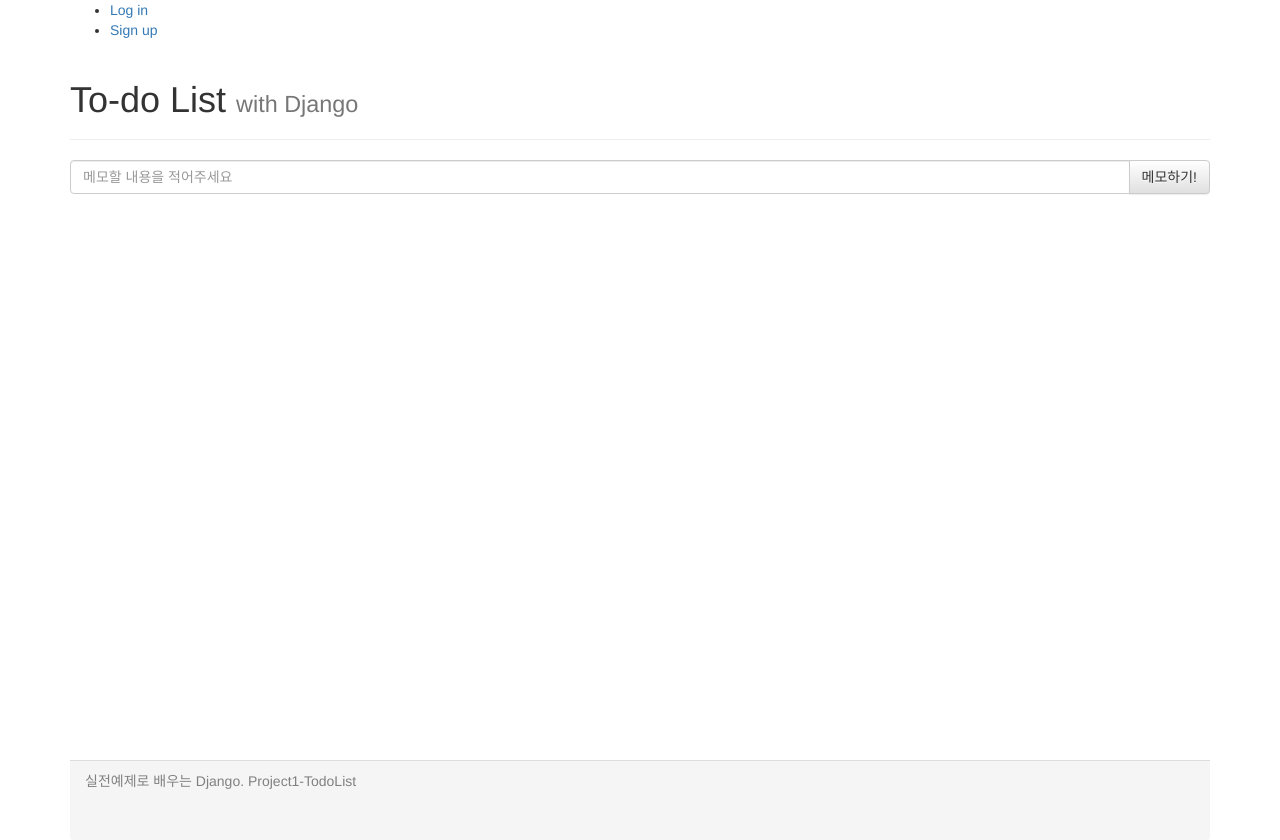
After one commit to Donghyeonkim981214/ToDoList_Django, a Django app: template templates/my_to_do_app/index.html in a window 1280 px wide. The commit adds this page. Run offline with Django 3.2, Linux system fonts and the light colour scheme; the template is opened without the code that fills it, so the values that code supplies are empty; some libraries are stand-ins or nearby versions.

Commit message:
templates modify

```diff
--- /dev/null
+++ b/templates/base.html
@@ -0,0 +1,50 @@
+<html lang="ko">
+<head>
+    <meta charset="UTF-8">
+
+    <!-- Boot strap -->
+    <!-- 합쳐지고 최소화된 최신 CSS -->
+    <link rel="stylesheet" href="https://maxcdn.bootstrapcdn.com/bootstrap/3.3.2/css/bootstrap.min.css">
+    <!-- 부가적인 테마 -->
+    <link rel="stylesheet" href="https://maxcdn.bootstrapcdn.com/bootstrap/3.3.2/css/bootstrap-theme.min.css">
+    <!-- 합쳐지고 최소화된 최신 자바스크립트 -->
+    <script src="https://maxcdn.bootstrapcdn.com/bootstrap/3.3.2/js/bootstrap.min.js"></script>
+
+    <style>
+        .content{
+            height: 75%;
+        }
+        .messageDiv{
+            margin-top: 20px;
+            margin-bottom: 50px;
+        }
+        .toDoDiv{
+
+        }
+        .custom-btn{
+            font-size: 10px;
+        }
+        .panel-footer{
+            height:10%;
+            color:gray;
+        }
+    </style>
+
+    <title>To-Do</title>
+</head>
+<body>
+    <div class="container">
+        <div class="header">
+            {% include "partials/nav.html" %}
+            <div class="page-header">
+                <h1>To-do List <small>with Django</small></h1>
+            </div>
+        </div>
+        {% block content %}
+        {% endblock %}
+        <div class="panel-footer">
+            실전예제로 배우는 Django. Project1-TodoList
+        </div>
+    </div>
+</body>
+</html>
--- a/my_to_do_app/templates/my_to_do_app/index.html
+++ b/templates/my_to_do_app/index.html
@@ -1,44 +1,6 @@
-<html lang="ko">
-<head>
-    <meta charset="UTF-8">
+{% extends "base.html" %}
 
-    <!-- Boot strap -->
-    <!-- 합쳐지고 최소화된 최신 CSS -->
-    <link rel="stylesheet" href="https://maxcdn.bootstrapcdn.com/bootstrap/3.3.2/css/bootstrap.min.css">
-    <!-- 부가적인 테마 -->
-    <link rel="stylesheet" href="https://maxcdn.bootstrapcdn.com/bootstrap/3.3.2/css/bootstrap-theme.min.css">
-    <!-- 합쳐지고 최소화된 최신 자바스크립트 -->
-    <script src="https://maxcdn.bootstrapcdn.com/bootstrap/3.3.2/js/bootstrap.min.js"></script>
-
-    <style>
-        .content{
-            height: 75%;
-        }
-        .messageDiv{
-            margin-top: 20px;
-            margin-bottom: 50px;
-        }
-        .toDoDiv{
-
-        }
-        .custom-btn{
-            font-size: 10px;
-        }
-        .panel-footer{
-            height:10%;
-            color:gray;
-        }
-    </style>
-
-    <title>To-Do</title>
-</head>
-<body>
-    <div class="container">
-        <div class="header">
-            <div class="page-header">
-                <h1>To-do List <small>with Django</small></h1>
-            </div>
-        </div>
+{% block content %}
         <div class="content">
             <div class="messageDiv">
                 <form action="./createTodo/" method="POST">{% csrf_token %}
@@ -70,9 +32,4 @@
                 </ul>
             </div>
         </div>
-        <div class="panel-footer">
-            실전예제로 배우는 Django. Project1-TodoList
-        </div>
-    </div>
-</body>
-</html>
+{% endblock content %}
--- /dev/null
+++ b/templates/partials/nav.html
@@ -0,0 +1,9 @@
+<ul class>
+    {% if user.is_authenticated %}
+        <li class="nav_link"><a href="#">Profile</a></li>
+        <li class="nav_link"><a href="#">Log out</a></li>
+    {% else %}
+        <li class="nav_link"><a href="#">Log in</a></li>
+        <li class="nav_link"><a href="#">Sign up</a></li>
+    {% endif %}
+</ul>
```
Also changed, not shown: ToDoList_Django/settings.py (+2 -11 lines).
